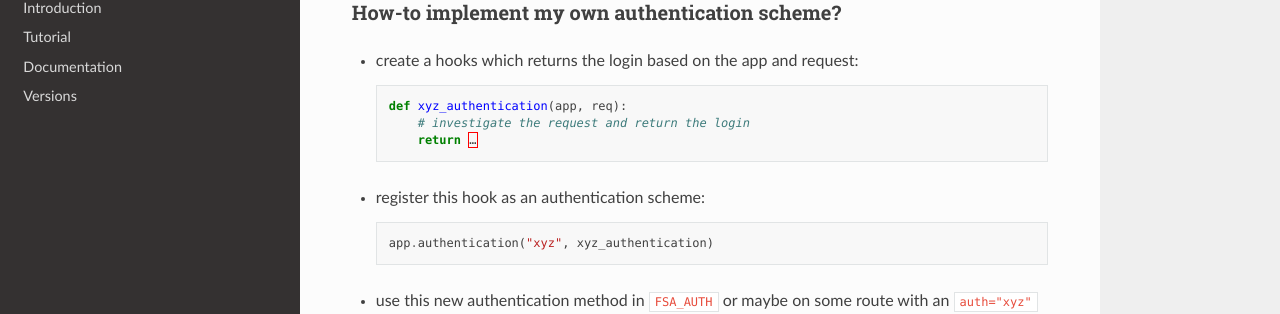
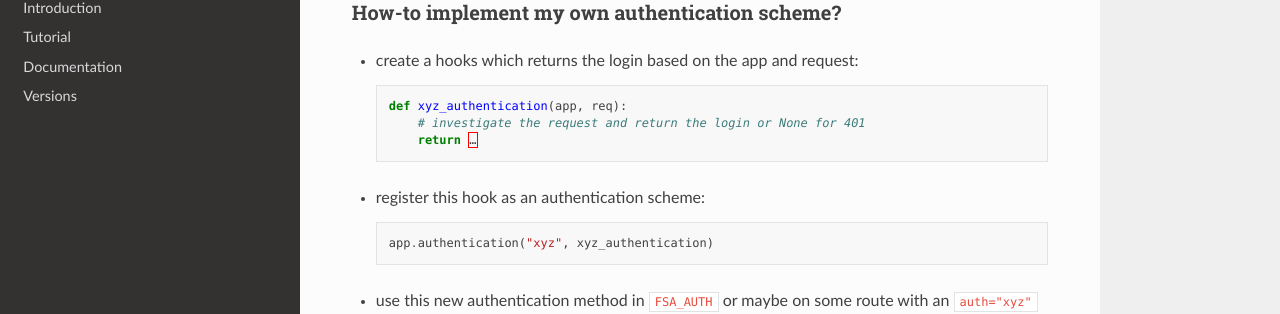
Before and after one commit to zx80/flask-simple-auth, a Sphinx documentation site: the page built from docs/RECIPEES.md, in a window 1280 px wide and 900 px high, scrolled down 1883 px. Shown: the part 144-458 px from the top of the window. Built offline with Sphinx 7.4.7 and the Read the Docs theme 2.0.0, drawn with Linux system fonts in a browser that asks for light colours; pages that are not in the unit, such as notebooks, are missing from menus.

Commit message:
note about 401 (again)

````diff
--- a/docs/RECIPEES.md
+++ b/docs/RECIPEES.md
@@ -93,7 +93,7 @@ returns such a value stored from a previous call.
 - create a hooks which returns the login based on the app and request:
   ```python
   def xyz_authentication(app, req):
-      # investigate the request and return the login
+      # investigate the request and return the login or None for 401
       return …
   ```
 - register this hook as an authentication scheme:
````
